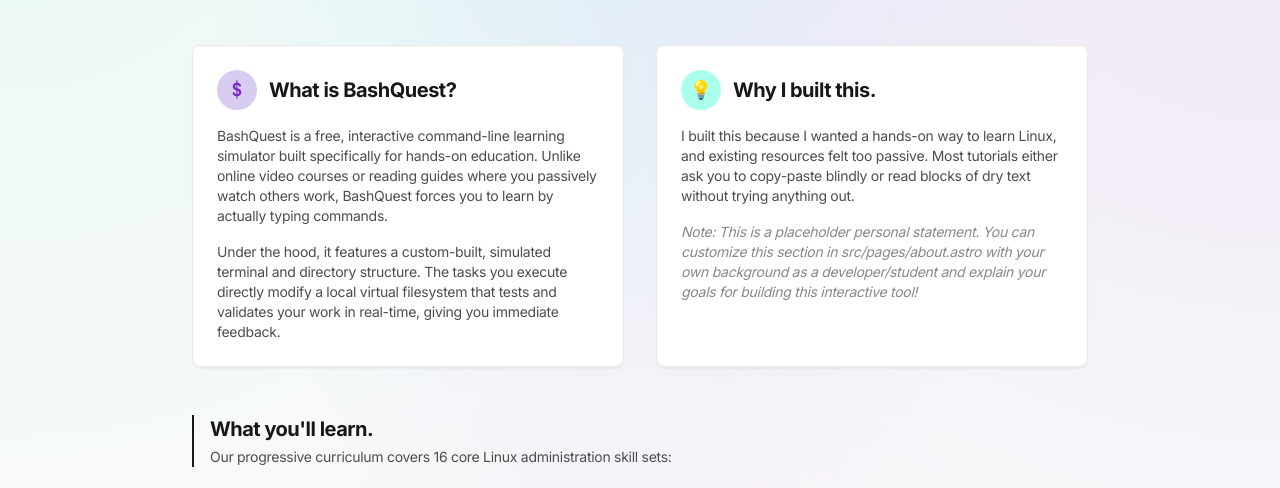
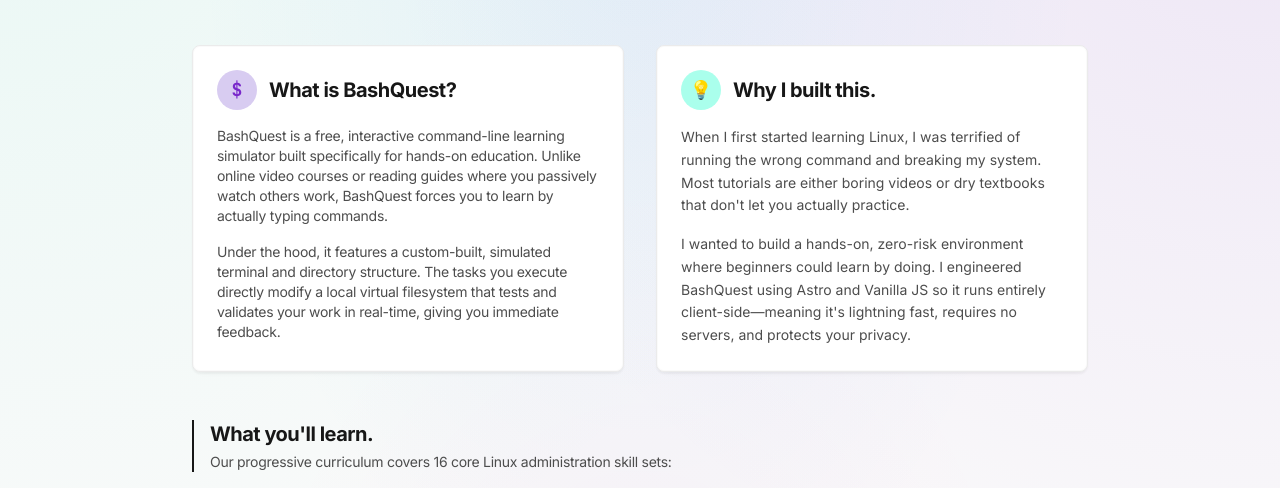
Before and after one commit to lakshyajaglan1/BashQuest, an Astro site: page /about in a window 1280 px wide. Shown: the part 251-739 px from the top of the page. Built offline with nearby package versions, Linux system fonts and the light colour scheme; Astro itself is replaced by a stand-in of ours.

Commit message:
about page glitch fixed

```diff
--- a/src/pages/about.astro
+++ b/src/pages/about.astro
@@ -53,11 +53,11 @@ import { modules } from '../lib/lessons.js';
                 </div>
                 <h2 class="text-xl font-sans font-extrabold text-ink tracking-tight">Why I built this.</h2>
               </div>
-              <p class="body-sm text-body leading-relaxed mt-2">
-                I built this because I wanted a hands-on way to learn Linux, and existing resources felt too passive. Most tutorials either ask you to copy-paste blindly or read blocks of dry text without trying anything out.
+              <p class="text-sm text-body leading-relaxed mb-4">
+                When I first started learning Linux, I was terrified of running the wrong command and breaking my system. Most tutorials are either boring videos or dry textbooks that don't let you actually practice.
               </p>
-              <p class="body-sm text-body leading-relaxed mt-4 text-mute italic">
-                Note: This is a placeholder personal statement. You can customize this section in src/pages/about.astro with your own background as a developer/student and explain your goals for building this interactive tool!
+              <p class="text-sm text-body leading-relaxed">
+                I wanted to build a hands-on, zero-risk environment where beginners could learn by doing. I engineered BashQuest using Astro and Vanilla JS so it runs entirely client-side—meaning it's lightning fast, requires no servers, and protects your privacy.
               </p>
             </div>
           </div>
```
